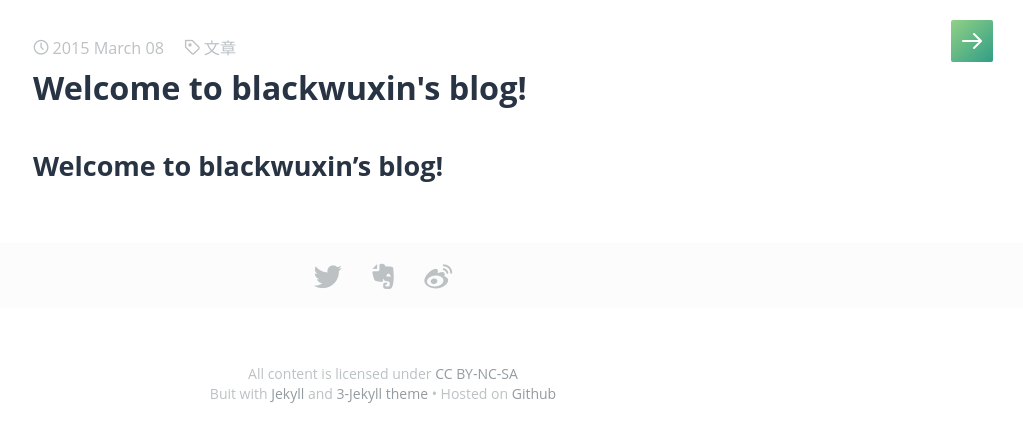
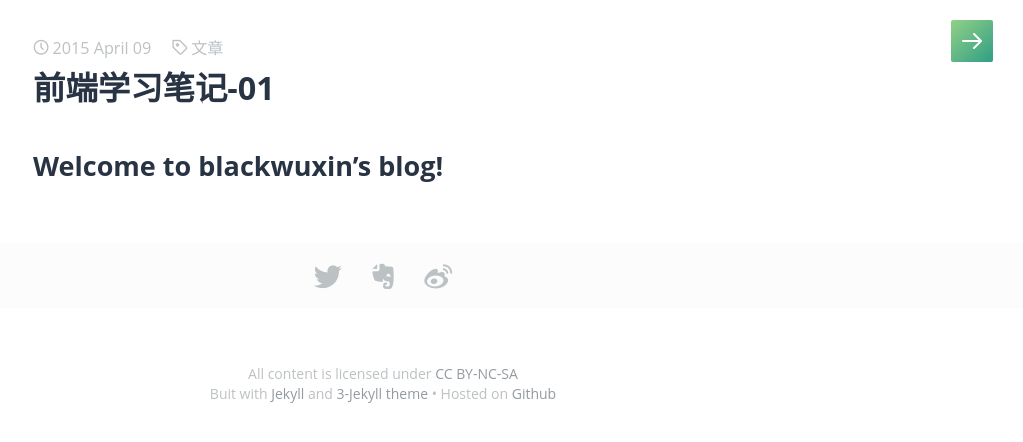
Before and after one commit to P233/3-Jekyll, a Jekyll site: the page built from _posts/2016-04-09-welcome-to-blog.md, in a window 1280 px wide. Shown: the top 442 px of the page, without its empty margins (257-1280 px from the left). Built offline with Jekyll 4.4.1, drawn with Linux system fonts in a browser that asks for light colours.

Commit message:
Update 2016-04-09-welcome-to-blog.md

```diff
--- a/_posts/2016-04-09-welcome-to-blog.md
+++ b/_posts/2016-04-09-welcome-to-blog.md
@@ -1,7 +1,7 @@
 ---
 layout: post
-title:  "Welcome to blackwuxin's blog!"
-date:   2015-03-08 22:21:49
+title:  "前端学习笔记-01"
+date:   2015-04-09 22:21:49
 categories: 文章
 tags: 文章
 ---
```
